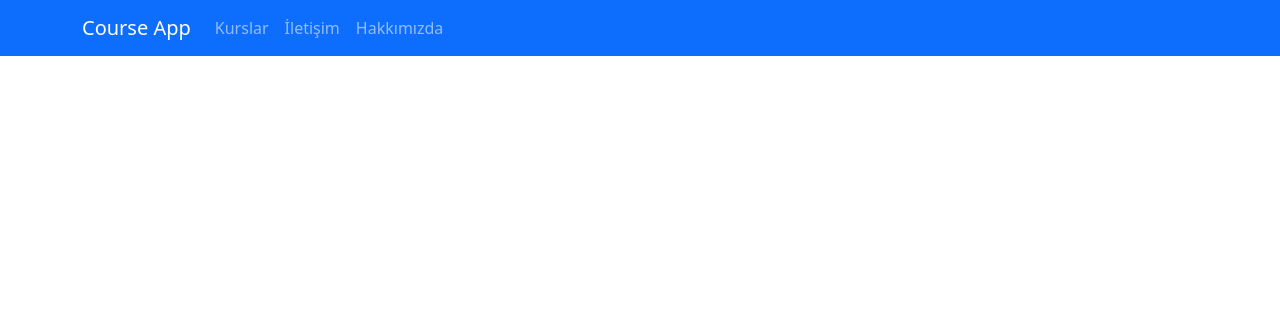
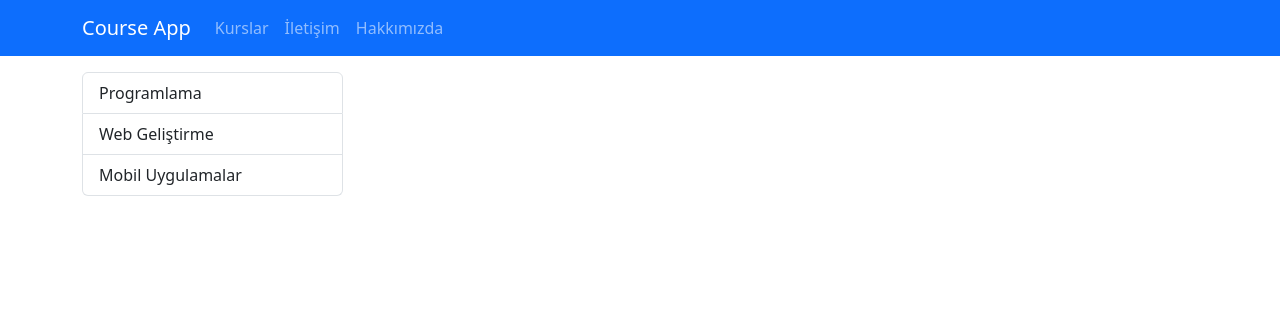
Before and after one commit to gonulpolat/BtkAkademi-DjangoIleWebGelistirme-SadikTuran, a Django app: page / in a window 1280 px wide. Shown: the top 316 px of the page. Run offline with Django 4.2, Linux system fonts and the light colour scheme; some libraries are stand-ins or nearby versions.

Commit message:
Ana sayfaya menü (kategoriler) eklendi

```diff
--- a/pages/templates/pages/index.html
+++ b/pages/templates/pages/index.html
@@ -25,8 +25,22 @@
         </div>
     </nav>
 
-    <!--menu-->
-    <!--content-->
+    <div class="container mt-3">
+        <div class="row">
+            <!--menu-->
+            <div class="col-3">
+                <div class="list-group">
+                    <a href="#" class="list-group-item list-group-item-action">Programlama</a>
+                    <a href="#" class="list-group-item list-group-item-action">Web Geliştirme</a>
+                    <a href="#" class="list-group-item list-group-item-action">Mobil Uygulamalar</a>
+                </div>
+            </div>
+            <!--content-->
+            <div class="col-9">
+
+            </div>
+        </div>
+    </div>
 
     <script src="https://cdnjs.cloudflare.com/ajax/libs/bootstrap/5.3.8/js/bootstrap.min.js"></script>
 </body>
```
